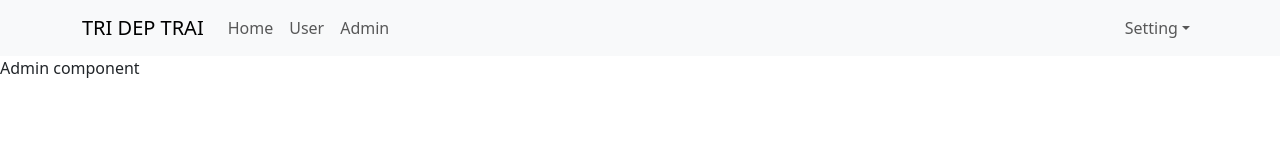
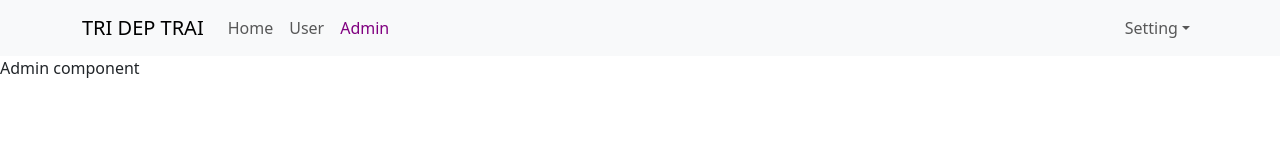
Before and after one commit to ToRiTheBlackCat/LearnReact, a React (Create React App) app: page /admins in a window 1280 px wide. Shown: the top 160 px of the page. Built offline with nearby package versions, Linux system fonts and the light colour scheme.

Commit message:
[ADD] learn NavLink and & operatoer

```diff
--- a/src/App.scss
+++ b/src/App.scss
@@ -7,3 +7,15 @@
   -webkit-font-smoothing: antialiased;
   -moz-osx-font-smoothing: grayscale;
 }
+.app-container {
+  .header-container {
+    .navbar-nav {
+      .nav-link {
+        // Dấu & để xác định là active ngang hàng với nav-link
+        &.active {
+          color: purple;
+        }
+      }
+    }
+  }
+}
--- a/src/components/Header/Header.js
+++ b/src/components/Header/Header.js
@@ -2,7 +2,7 @@
 import Nav from "react-bootstrap/Nav";
 import Navbar from "react-bootstrap/Navbar";
 import NavDropdown from "react-bootstrap/NavDropdown";
-import { Link } from "react-router-dom";
+import { NavLink, Link } from "react-router-dom";
 
 const Header = () => {
   return (
@@ -15,12 +15,13 @@
             <Link to="/" className="nav-link">
               Home
             </Link>
-            <Link to="/users" className="nav-link">
+            {/* NavLink hỗ trợ className Active (tô đậm chữ khi chọn) */}
+            <NavLink to="/users" className="nav-link">
               User
-            </Link>
-            <Link to="/admins" className="nav-link">
+            </NavLink>
+            <NavLink to="/admins" className="nav-link">
               Admin
-            </Link>
+            </NavLink>
 
             {/* <Nav.Link href="#home">Home</Nav.Link>
             <Nav.Link href="users">User</Nav.Link>
```
